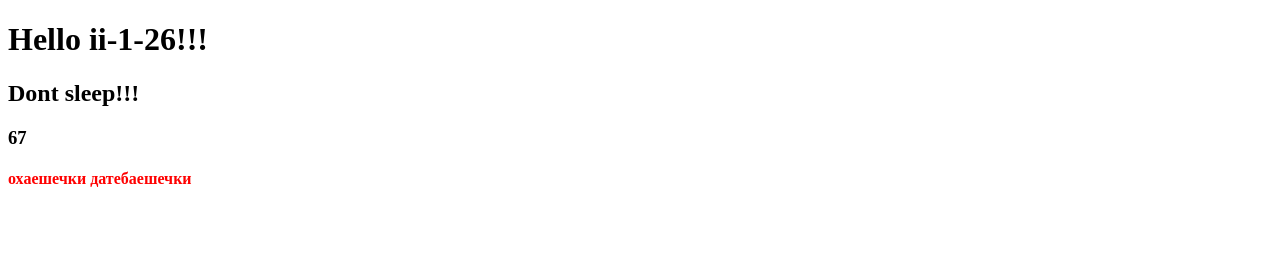
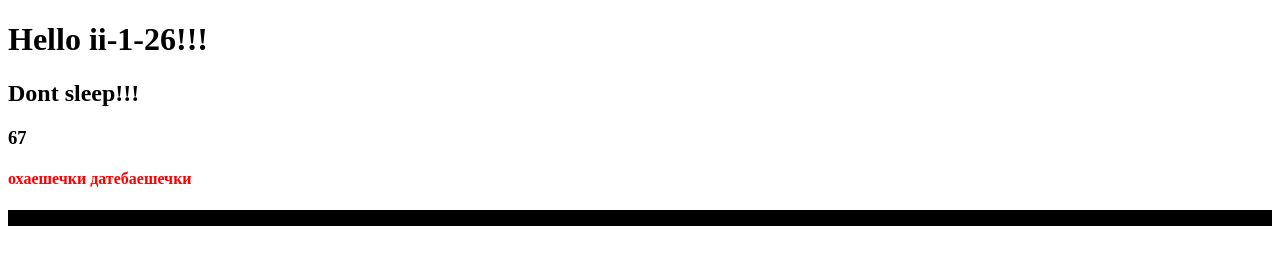
Before and after one commit to WorldOfPets/gitLesson, a plain HTML site: page index.html in a window 1280 px wide. Drawn offline with Linux system fonts and the light colour scheme.

Commit message:
add scary

```diff
--- a/index.html
+++ b/index.html
@@ -10,5 +10,6 @@
     <h2>Dont sleep!!!</h2>
     <h3>67</h3>
     <h4 style="color: red;">охаешечки датебаешечки</h4>
+    <h5 style="background-color: black;">ГИПЕРГАММИЯ</h5>
 </body>
 </html>
```
